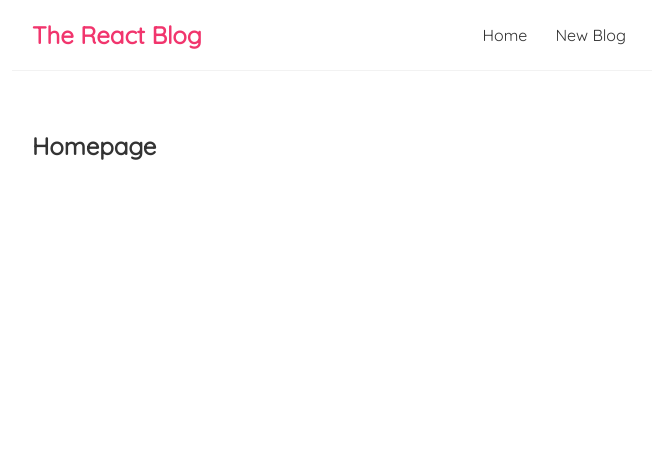
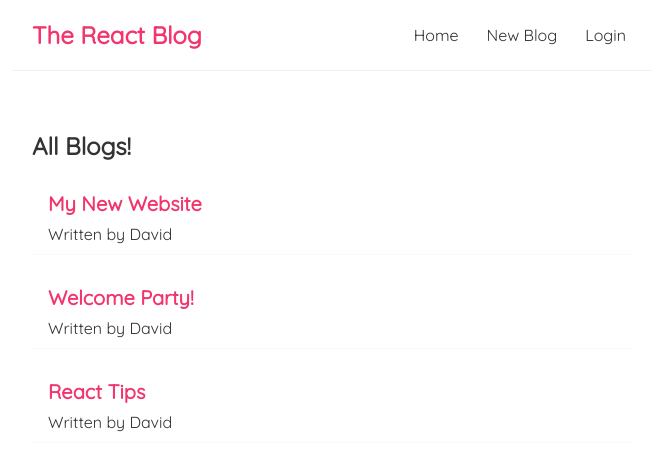
Before and after one commit to davemgj84/react-blog, a React (Create React App) app: page / in a window 1280 px wide. Shown: the top 470 px of the page, without its empty margins (308-964 px from the left). Built offline with nearby package versions, Linux system fonts and the light colour scheme.

Commit message:
create BlogList component & Base Styles, install react router

```diff
--- a/package.json
+++ b/package.json
@@ -6,10 +6,11 @@
     "@testing-library/jest-dom": "^5.11.9",
     "@testing-library/react": "^11.2.5",
     "@testing-library/user-event": "^12.8.1",
+    "node-sass": "^4.14.1",
     "react": "^17.0.1",
     "react-dom": "^17.0.1",
-    "react-scripts": "4.0.3",
-    "node-sass": "^4.14.1"
+    "react-router-dom": "^5.2.0",
+    "react-scripts": "4.0.3"
   },
   "scripts": {
     "start": "react-scripts start",
--- /dev/null
+++ b/src/components/BlogList.jsx
@@ -0,0 +1,17 @@
+import "../styles/BlogList.scss";
+
+const BlogList = ({ blogs, title }) => {
+  return (
+    <div className="blog-list">
+      <h2>{title}</h2>
+      {blogs.map((blog) => (
+        <div className="blog-preview" key={blog.id}>
+          <h2>{blog.title}</h2>
+          <p>Written by {blog.author}</p>
+        </div>
+      ))}
+    </div>
+  );
+};
+
+export default BlogList;
--- a/src/components/Home.jsx
+++ b/src/components/Home.jsx
@@ -1,9 +1,19 @@
 import "../styles/Home.scss";
+import { useState } from "react";
+import BlogList from "./BlogList";
 
 const Home = () => {
+  const [blogs, setBlogs] = useState([
+    { title: "My New Website", body: "lorem ipsum...", author: "David", id: 1 },
+    { title: "Welcome Party!", body: "lorem ipsum...", author: "David", id: 2 },
+    { title: "React Tips", body: "lorem ipsum...", author: "David", id: 3 },
+  ]);
+
+  const handleClick = () => {};
+
   return (
     <div className="home">
-      <h2>Homepage</h2>
+      <BlogList blogs={blogs} title="All Blogs!" />
     </div>
   );
 };
--- a/src/components/Navbar.jsx
+++ b/src/components/Navbar.jsx
@@ -3,10 +3,13 @@
 const Navbar = () => {
   return (
     <nav className="navbar">
-      <h1>The React Blog</h1>
+      <h1>
+        <a href="/">The React Blog</a>
+      </h1>
       <div className="links">
         <a href="/">Home</a>
         <a href="/create">New Blog</a>
+        <a href="/login">Login</a>
       </div>
     </nav>
   );
--- /dev/null
+++ b/src/styles/BlogList.scss
@@ -0,0 +1,14 @@
+.blog-preview {
+  padding: 10px 16px;
+  margin: 20px 0;
+  border-bottom: 1px solid #fafafa;
+  transition: 0.3s ease-in-out;
+  &:hover {
+    box-shadow: 1px 3px 5px rgba(0, 0, 0, 0.1);
+  }
+  h2 {
+    font-size: 20px;
+    color: #f1356d;
+    margin-bottom: 8px;
+  }
+}
--- a/src/styles/Navbar.scss
+++ b/src/styles/Navbar.scss
@@ -5,16 +5,17 @@
   max-width: 600px;
   margin: 0 auto;
   border-bottom: 1px solid #f2f2f2;
-  h1 {
+  h1 a {
     color: #f1356d;
+    text-decoration: none;
   }
   .links {
     margin-left: auto;
-  }
     a {
       margin-left: 16px;
       padding: 6px;
       text-decoration: none;
+      transition: 0.3s ease-in-out;
       // background-color: #f1356d;
       // color: white;
       // border-radius: 8px;
@@ -23,3 +24,4 @@
       }
     }
   }
+}
```
Also changed, not shown: 1 other file (tests, documents, lock files or other folders). Lines whose indentation alone changed are shown as unchanged.
